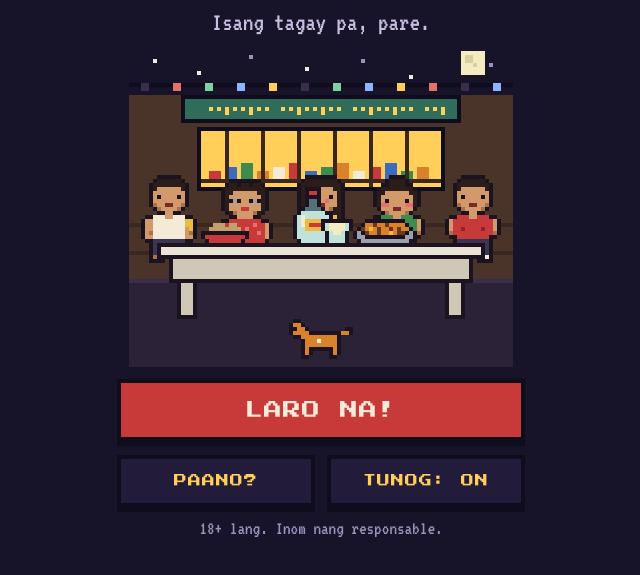
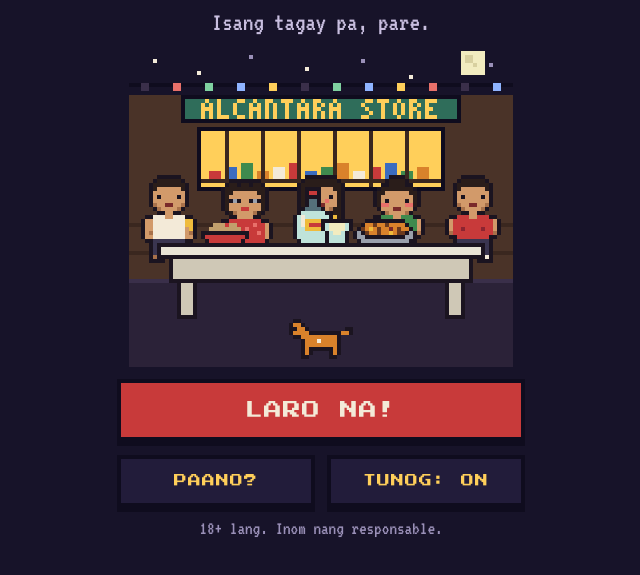
Before and after one commit to jimcarlonline-source/Inuman-Session, a website: page www/index.html in a window 1280 px wide. Shown: the part 169-744 px from the top of the page, without its empty margins (319-959 px from the left). Drawn offline with Linux system fonts and the light colour scheme.

Commit message:
Add files via upload

```diff
--- a/www/index.html
+++ b/www/index.html
@@ -213,7 +213,7 @@ h1, h2, h3, p { margin: 0; }
     <h1 class="logo">INUMAN</h1>
     <div class="logo-2">SESSION</div>
     <p class="tag">Isang tagay pa, pare.</p>
-    <canvas id="titleScene" width="96" height="80" aria-label="Ang barkada sa harap ng sari-sari store, gabi" role="img"></canvas>
+    <canvas id="titleScene" width="96" height="80" aria-label="Ang barkada sa harap ng Alcantara Store, gabi" role="img"></canvas>
     <div class="stack">
       <button class="btn big red" id="btnPlay" type="button">LARO NA!</button>
       <div class="row">
@@ -596,6 +596,20 @@ const V = { holder: 0, drink: null, gx: CX[0] + 8, gy: 43, tama: 0, bottle: 1, s
 const TV = { holder: 0, drink: null, gx: CX[0] + 8, gy: 43, tama: 0, bottle: 0.8, stock: 3, sparks: [], nextFw: 0 };
 let S = null, gen = 0, curLevel = 0, qDeck = [], resolveTurn = null, lastResult = null;
 
+
+/* 3x5 pixel font for the store sign */
+const GLYPHS = { A: ["010","101","111","101","101"], L: ["100","100","100","100","111"], C: ["011","100","100","100","011"],
+  N: ["110","101","101","101","101"], T: ["111","010","010","010","010"], R: ["110","101","110","101","101"],
+  S: ["011","100","010","001","110"], O: ["010","101","101","101","010"], E: ["111","100","110","100","111"], " ": ["000","000","000","000","000"] };
+function pixelText(ctx, text, x, y, color) {
+  ctx.fillStyle = color;
+  for (const ch of text) {
+    const g = GLYPHS[ch] || GLYPHS[" "];
+    for (let r = 0; r < 5; r++) for (let c = 0; c < 3; c++) if (g[r][c] === "1") ctx.fillRect(x + c, y + r, 1, 1);
+    x += 4;
+  }
+}
+const STORE_NAME = "ALCANTARA STORE";
 /* ---------- scene renderer ---------- */
 const STARS = [[6, 3, 0], [17, 6, 1.1], [30, 2, 2], [44, 5, .5], [58, 3, 1.7], [70, 7, .9], [90, 4, 2.4], [24, 9, 1.4], [52, 8, 2.8]];
 const BULBS = ["#ffcf5a", "#e8706a", "#7fd1a0", "#8fb4ff"];
@@ -611,8 +625,7 @@ function drawScene(ctx, v, t) {
   ctx.fillStyle = "#3a271f"; ctx.fillRect(0, 44, 96, 1); ctx.fillRect(0, 51, 96, 1);
   ctx.fillStyle = "#0f0c1e"; ctx.fillRect(13, 12, 70, 7);
   ctx.fillStyle = "#2f6d5a"; ctx.fillRect(14, 13, 68, 5);
-  ctx.fillStyle = v.dark ? "#7a6a3a" : "#ffcf5a";
-  for (let x = 18; x < 79; x += 2) if (x % 9 !== 0) ctx.fillRect(x, 15, 1, 1 + (x % 3 === 0 ? 1 : 0));
+  pixelText(ctx, STORE_NAME, 18, 13, v.dark ? "#7a6a3a" : "#ffcf5a");
   // window
   ctx.fillStyle = "#0f0c1e"; ctx.fillRect(17, 20, 62, 16);
   ctx.fillStyle = v.dark ? "#2a2416" : "#ffcf5a"; ctx.fillRect(18, 21, 60, 14);
@@ -1016,7 +1029,7 @@ async function runEvent(g) {
   const ev = L.events[Math.floor(Math.random() * L.events.length)];
   if (ev === "kapitbahay") {
     say(2, "Uy, may dumating!");
-    await choice("MAY BISITA!", "Dumaan si Aling Nena galing sa tindahan, may dalang chicharon. Dagdag pulutan!", [{ label: "SALAMAT PO!", cls: "orange" }]);
+    await choice("MAY BISITA!", "Dumaan si Aling Nena galing sa Alcantara Store, may dalang chicharon. Dagdag pulutan!", [{ label: "SALAMAT PO!", cls: "orange" }]);
     S.stock += 2; addSaya(4); hud();
   } else if (ev === "tanong") {
     const res = await ask(nextQuestion());
```
